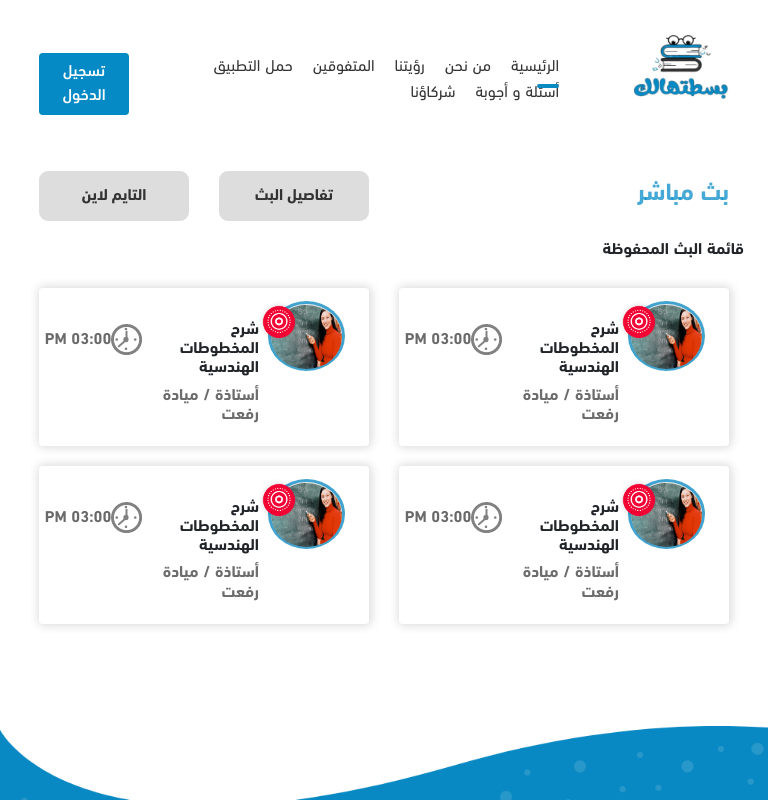
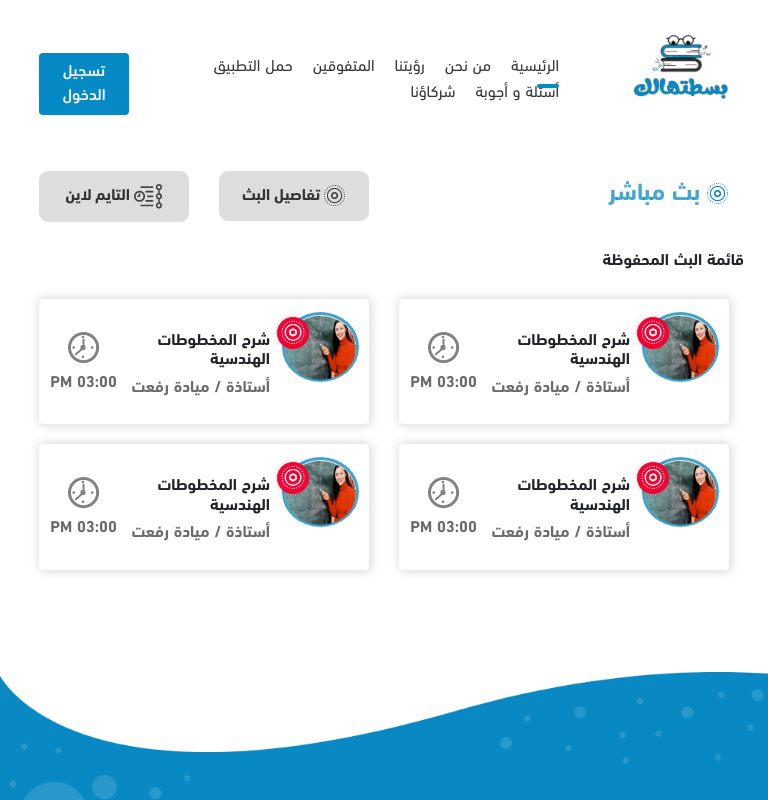
Before and after one commit to zeyadmoamen1210/redesign-bassthalk-homepage, a Nuxt app: page /saved-lives in a window 768 px wide. Shown: the top 800 px of the page. Built offline with nearby package versions, Linux system fonts and the light colour scheme.

Commit message:
Saved-lives page

```diff
--- a/pages/saved-lives.vue
+++ b/pages/saved-lives.vue
@@ -8,7 +8,9 @@
          <div class="col-md-6">
             <div class="live-details-item">
               <div class="title">
-                <h4>بث مباشر</h4>
+                <h4>
+                                    <img src="../assets/imgs/live-blue.png" alt="">
+                  بث مباشر</h4>
               </div>
             </div>
          </div>
@@ -18,13 +20,17 @@
                 <div class="row">
                   <div class="col-md-6">
                     <NuxtLink to="" active-class="active">
-                      <button class="explain-btn">تفاصيل البث</button>
+                      <button class="explain-btn">
+                                                <img src="../assets/imgs/live-dark.png" alt="">
+                        تفاصيل البث</button>
                     </NuxtLink>
                   </div>
                    <div class="col-md-6">
 
                     <NuxtLink to="">
-                      <button class="explain-btn">التايم لاين</button>
+                      <button class="explain-btn">
+                                                <img src="../assets/imgs/noun_timeline_3037155.png" alt="">
+                        التايم لاين</button>
                     </NuxtLink>
 
                   </div>
@@ -250,9 +256,11 @@ components:{
       }
     }
 
+
 }
  .lesson-btns{
       padding: 0 44px;
+
     button{
           width: 100%;
     text-align: center;
@@ -266,7 +274,48 @@ components:{
     .explain-btn{
       background: #DDD;
       color:#333;
+    margin-bottom: 15px;
 
     }
   }
+
+
+// Extra small devices (portrait phones, less than 576px)
+@media (max-width: 575.98px) {
+.live-details .time-content .time-course > div:nth-of-type(2){
+  width: 42%;
+  margin-top: 14px;
+}
+.live-details .time-content .time-course > div:first-of-type{
+  width: 30%;
+}
+ }
+
+// Small devices (landscape phones, 576px and up)
+@media (min-width: 576px) and (max-width: 767.98px) {
+
+ }
+
+// Medium devices (tablets, 768px and up)
+@media (min-width: 768px) and (max-width: 991.98px) {
+.live-details .time-content .time-course > div:nth-of-type(2){
+  width: 43%;
+}
+.live-details .time-content .time-course > div:first-of-type{
+  width: 27%;
+}
+.live-details .time-content .time-course > div:last-of-type{
+  width: 27%;
+}
+ }
+
+// Large devices (desktops, 992px and up)
+@media (min-width: 992px) and (max-width: 1199.98px) {
+
+ }
+
+// Extra large devices (large desktops, 1200px and up)
+@media (min-width: 1200px) {
+
+ }
 </style>
```
Also changed, not shown: assets/imgs/Group 6945.png (added).
